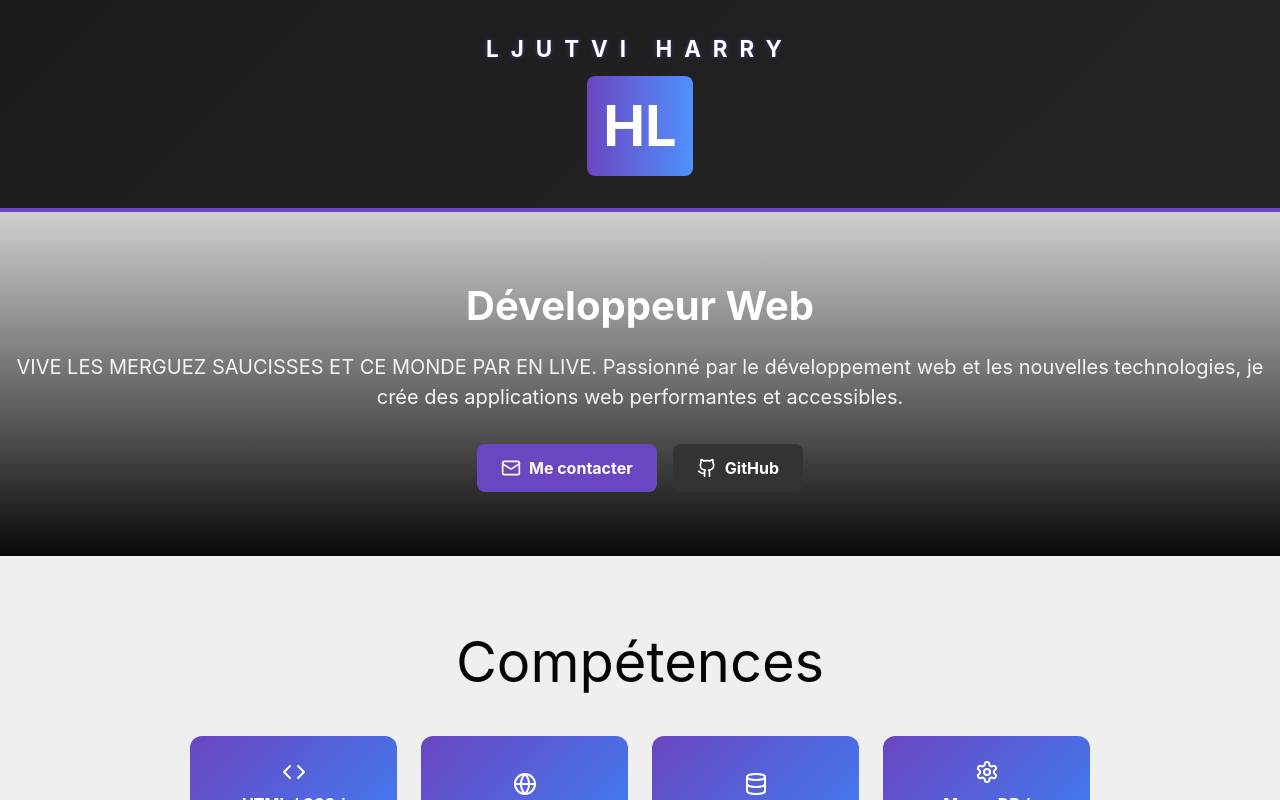
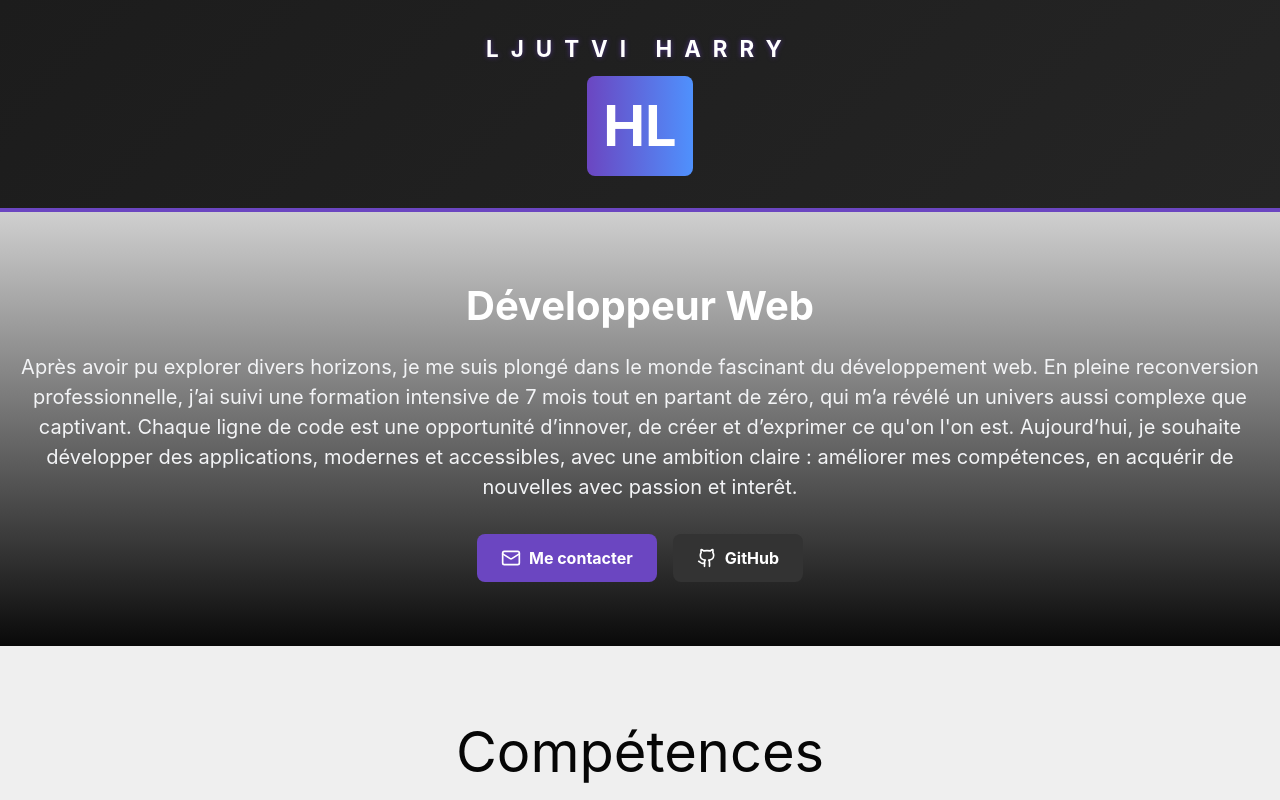
Before and after one commit to ljutvi31/Portfolio_p8, a React (Vite) app: page / in a window 1280 px wide. Shown: the top 800 px of the page. Built offline with nearby package versions, Linux system fonts and the light colour scheme.

Commit message:
Hero.jsx updated with a new description

```diff
--- a/src/components/Hero.jsx
+++ b/src/components/Hero.jsx
@@ -25,8 +25,7 @@ const Hero = () => {
     <section className="hero">
       <h2>Développeur Web</h2>
       <p>
-        VIVE LES MERGUEZ SAUCISSES ET CE MONDE PAR EN LIVE. Passionné par le développement web et les nouvelles technologies, je
-        crée des applications web performantes et accessibles.
+      Après avoir pu explorer divers horizons, je me suis plongé dans le monde fascinant du développement web. En pleine reconversion professionnelle, j’ai suivi une formation intensive de 7 mois tout en partant de zéro, qui m’a révélé un univers aussi complexe que captivant. Chaque ligne de code est une opportunité d’innover, de créer et d’exprimer ce qu'on l'on est. Aujourd’hui, je souhaite développer des applications, modernes et accessibles, avec une ambition claire : améliorer mes compétences, en acquérir de nouvelles avec passion et interêt.
       </p>
       <div className="hero-links">
         <button className="btn contact" onClick={handleContactClick}>
```
